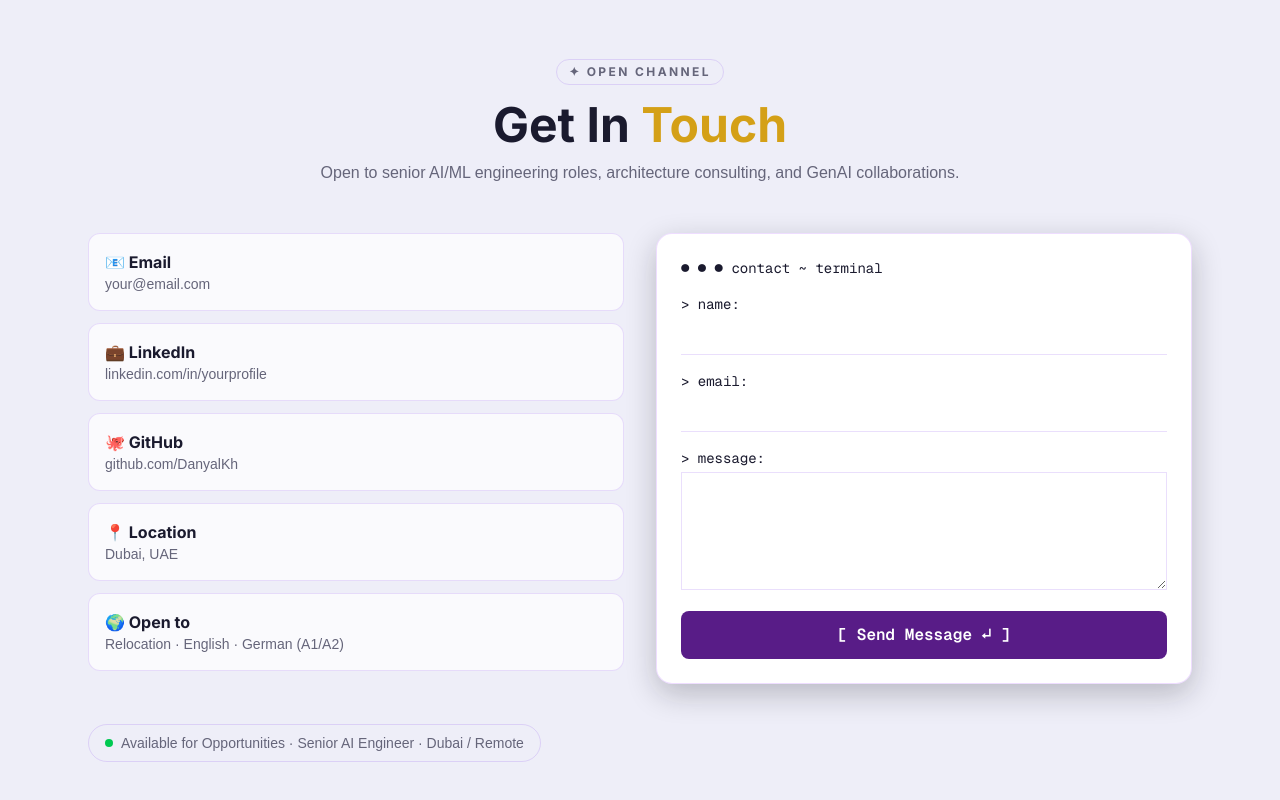
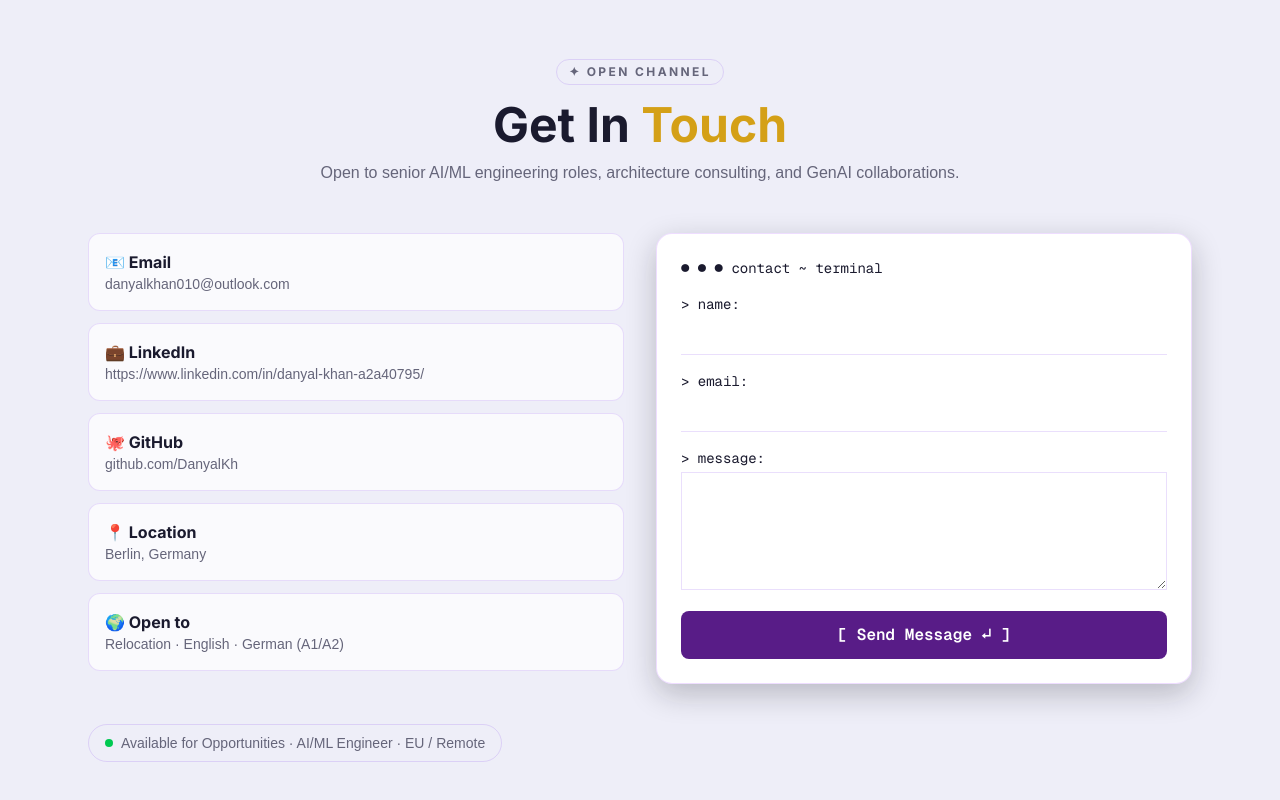
Before and after one commit to DanyalKh/DanyalKh.github.io, a Next.js app: page / in a window 1280 px wide. Shown: the part 5441-6241 px from the top of the page. Built offline with nearby package versions, Linux system fonts and the light colour scheme; a web font is replaced by a local one.

Commit message:
Update contact information and job title in ContactSection

```diff
--- a/components/sections/ContactSection.tsx
+++ b/components/sections/ContactSection.tsx
@@ -5,10 +5,10 @@ import emailjs from "@emailjs/browser";
 import { motion } from "framer-motion";
 
 const contacts = [
-  { icon: "📧", label: "Email", value: "your@email.com" },
-  { icon: "💼", label: "LinkedIn", value: "linkedin.com/in/yourprofile" },
+  { icon: "📧", label: "Email", value: "danyalkhan010@outlook.com" },
+  { icon: "💼", label: "LinkedIn", value: "https://www.linkedin.com/in/danyal-khan-a2a40795/" },
   { icon: "🐙", label: "GitHub", value: "github.com/DanyalKh" },
-  { icon: "📍", label: "Location", value: "Dubai, UAE" },
+  { icon: "📍", label: "Location", value: "Berlin, Germany" },
   { icon: "🌍", label: "Open to", value: "Relocation · English · German (A1/A2)" },
 ];
 
@@ -64,7 +64,7 @@ export function ContactSection() {
       </div>
       <p className="mx-auto mt-10 inline-flex items-center rounded-full border border-border px-4 py-2 text-sm text-muted">
         <span className="mr-2 h-2 w-2 rounded-full bg-green-500" />
-        Available for Opportunities · Senior AI Engineer · Dubai / Remote
+        Available for Opportunities · AI/ML Engineer · EU / Remote
       </p>
     </section>
   );
```
